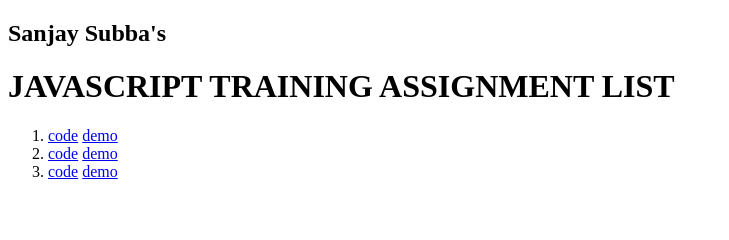
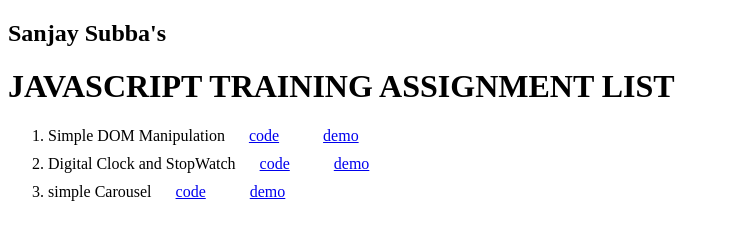
Before and after one commit to sanjaysubba/js-training, a plain HTML site: page index.html in a window 1280 px wide. Shown: the whole page, without its empty margins (0-729 px from the left). Drawn offline with Linux system fonts and the light colour scheme.

Commit message:
list added

```diff
--- /dev/null
+++ b/css/style.css
@@ -0,0 +1,6 @@
+li{
+    margin-bottom:10px;
+}
+a{
+    margin: 0 20px;
+}
--- a/index.html
+++ b/index.html
@@ -4,21 +4,25 @@
     <meta charset="UTF-8">
     <meta http-equiv="X-UA-Compatible" content="IE=edge">
     <meta name="viewport" content="width=device-width, initial-scale=1.0">
-    <title>Document</title>
+    <link rel="stylesheet" href="css/style.css">
+    <title>Assignment List</title>
 </head>
 <body>
     <h2>Sanjay Subba's</h2>
     <h1> JAVASCRIPT TRAINING ASSIGNMENT LIST</h1>
     <ol>
         <li>
+            Simple DOM Manipulation
             <a href="https://github.com/sanjaysubba/js-training/tree/master/assignment-no-1">code</a>
             <a href="https://sanjaysubba.github.io/js-training/assignment-no-1/index.html">demo</a>
         </li>
         <li>
+            Digital Clock and StopWatch
             <a href="https://github.com/sanjaysubba/js-training/tree/master/assignment-no-2">code</a>
             <a href="https://sanjaysubba.github.io/js-training/assignment-no-2/index.html">demo</a>
         </li>
         <li>
+            simple Carousel
             <a href="https://github.com/sanjaysubba/js-training/tree/master/assignment-no-3">code</a>
             <a href="https://sanjaysubba.github.io/js-training/assignment-no-3/index.html">demo</a>
         </li>
```
